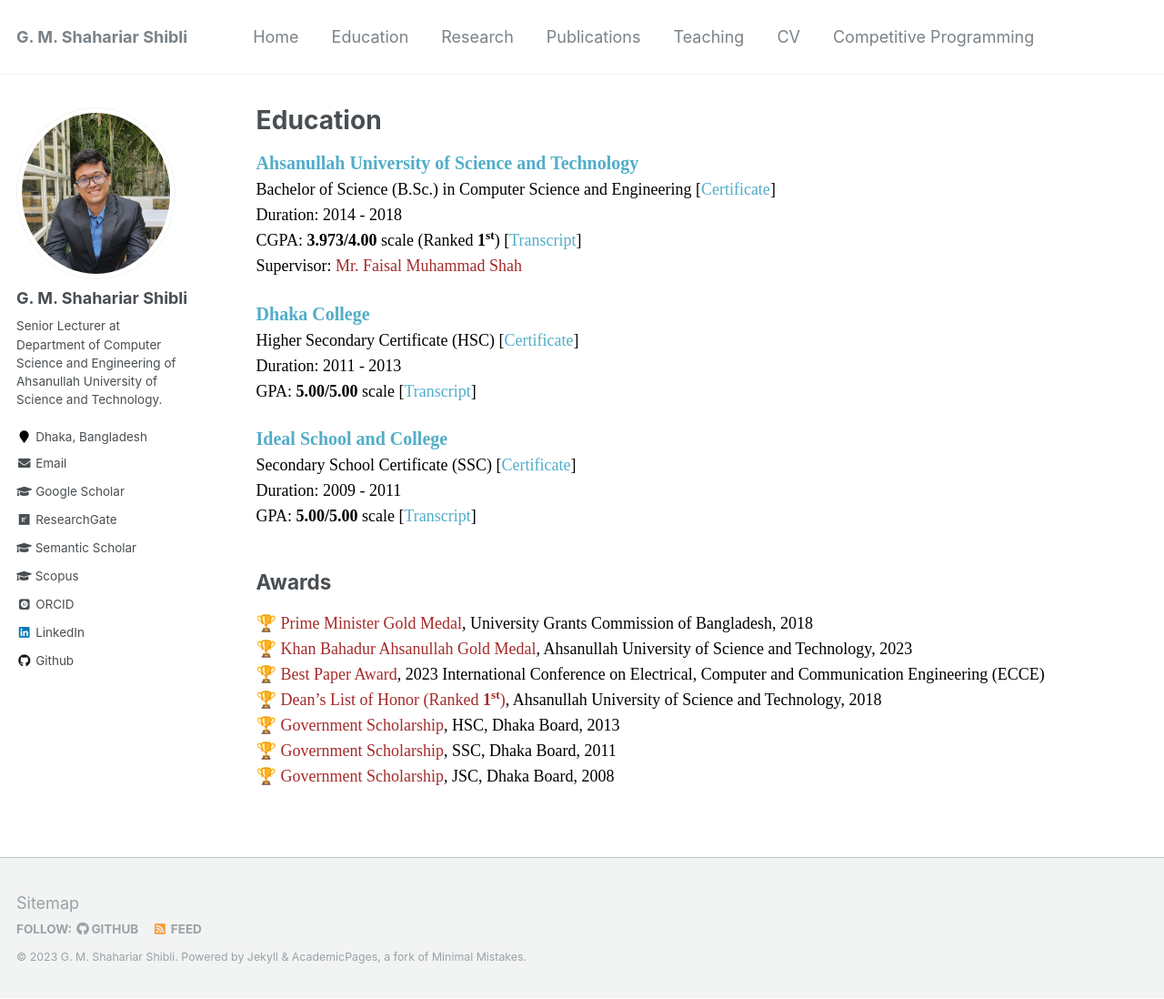
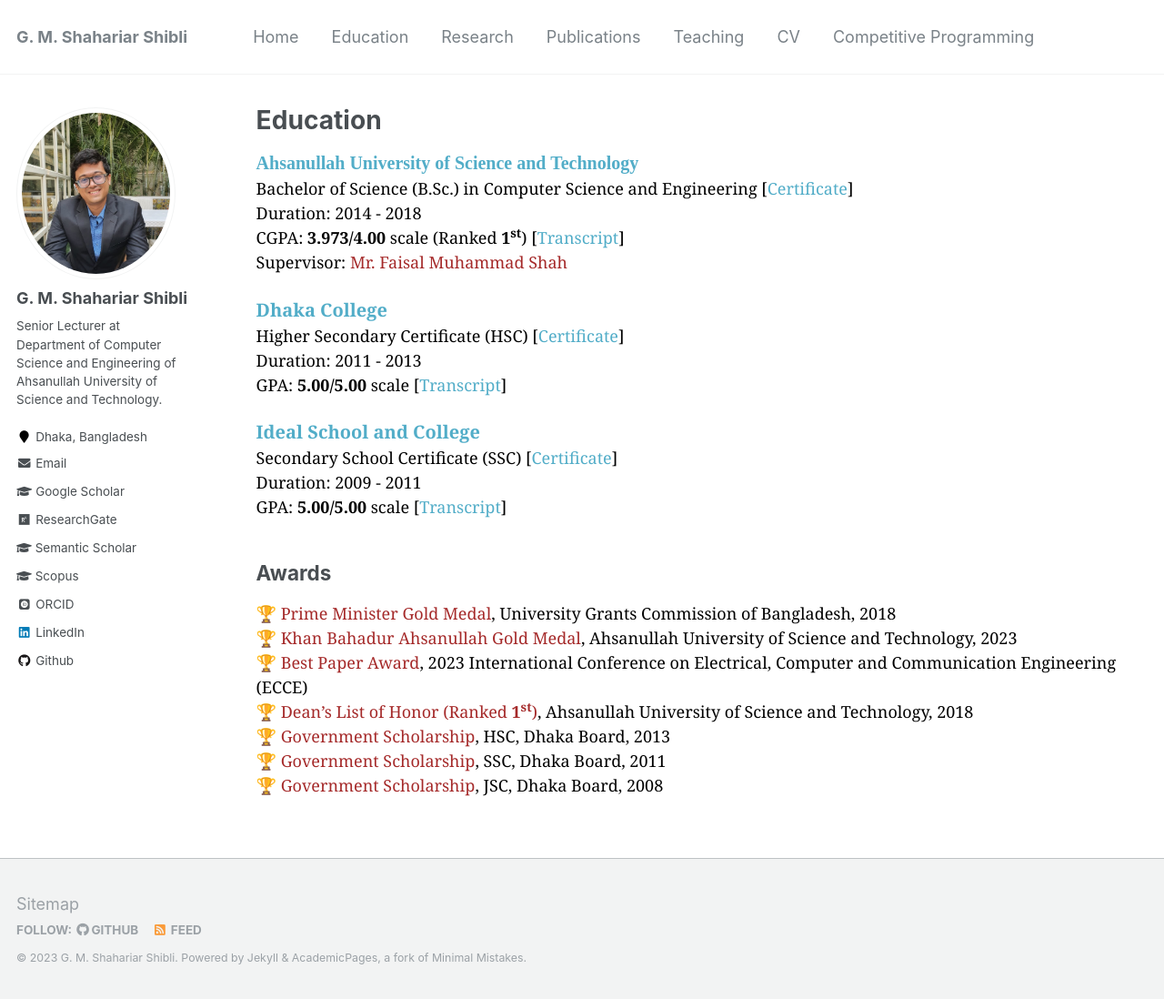
Before and after one commit to shahariar-shibli/shahariar-shibli.github.io, a Jekyll site: the page built from _pages/education.md, in a window 1280 px wide and 1098 px high. Shown: the whole window at 91% size. Built offline with Jekyll 4.4.1, drawn with Linux system fonts in a browser that asks for light colours; some web fonts are replaced.

Commit message:
Update education.md

```diff
--- a/_pages/education.md
+++ b/_pages/education.md
@@ -13,7 +13,7 @@
 -->
 
 <!-- B.Sc. -->
-<span style="font-family:Calisto MT; color:black;">
+<span style="font-family:Georgia; color:black;">
 <span style="color:black; font-size:20px; font-family:Calisto MT"><b><a href="https://aust.edu" target="_blank">Ahsanullah University of Science and Technology</a></b></span><br/>
 Bachelor of Science (B.Sc.) in Computer Science and Engineering [[Certificate](https://shahariar-shibli.github.io/files/Education/BSc_Certificate.pdf)]<br/>
 Duration: 2014 - 2018 <br/>
@@ -22,7 +22,7 @@
 </span>
 
 <!-- HSC -->
-<span style="font-family:Calisto MT; color:black;">
+<span style="font-family:Georgia; color:black;">
 <span style="color:black; font-size:20px"><b><a href="http://dhakacollege.edu.bd/" target="_blank">Dhaka College</a></b></span><br/>
 Higher Secondary Certificate (HSC) [[Certificate](https://shahariar-shibli.github.io/files/Education/HSC_Certificate.pdf)] <br/>
 Duration: 2011 - 2013 <br/>
@@ -30,7 +30,7 @@
 </span>
 
 <!-- SSC -->
-<span style="font-family:Calisto MT; color:black;">
+<span style="font-family:Georgia; color:black;">
 <span style="color:black; font-size:20px"><b><a href="https://iscm.edu.bd/" target="_blank">Ideal School and College</a></b></span><br/>
 Secondary School Certificate (SSC) [[Certificate](https://shahariar-shibli.github.io/files/Education/SSC_Certificate.pdf)] <br/>
 Duration: 2009 - 2011 <br/>
@@ -38,7 +38,7 @@
 </span>
 
 ## Awards
-<span style="font-family:Calisto MT; color:black">
+<span style="font-family:Georgia; color:black">
 🏆 <span style="color:brown">Prime Minister Gold Medal</span>, University Grants Commission of Bangladesh, 2018 <br/>
 🏆 <span style="color:brown">Khan Bahadur Ahsanullah Gold Medal</span>, Ahsanullah University of Science and Technology, 2023 <br/>
 🏆 <span style="color:brown">Best Paper Award</span>, 2023 International Conference on Electrical, Computer and Communication Engineering (ECCE) <br/>
```
